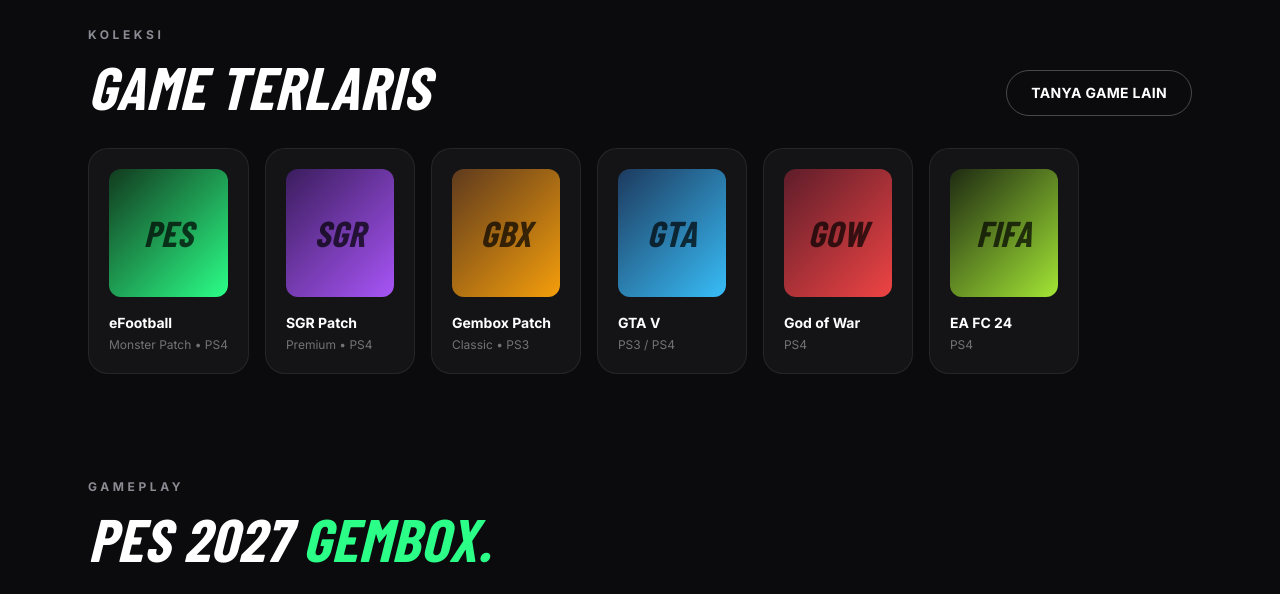
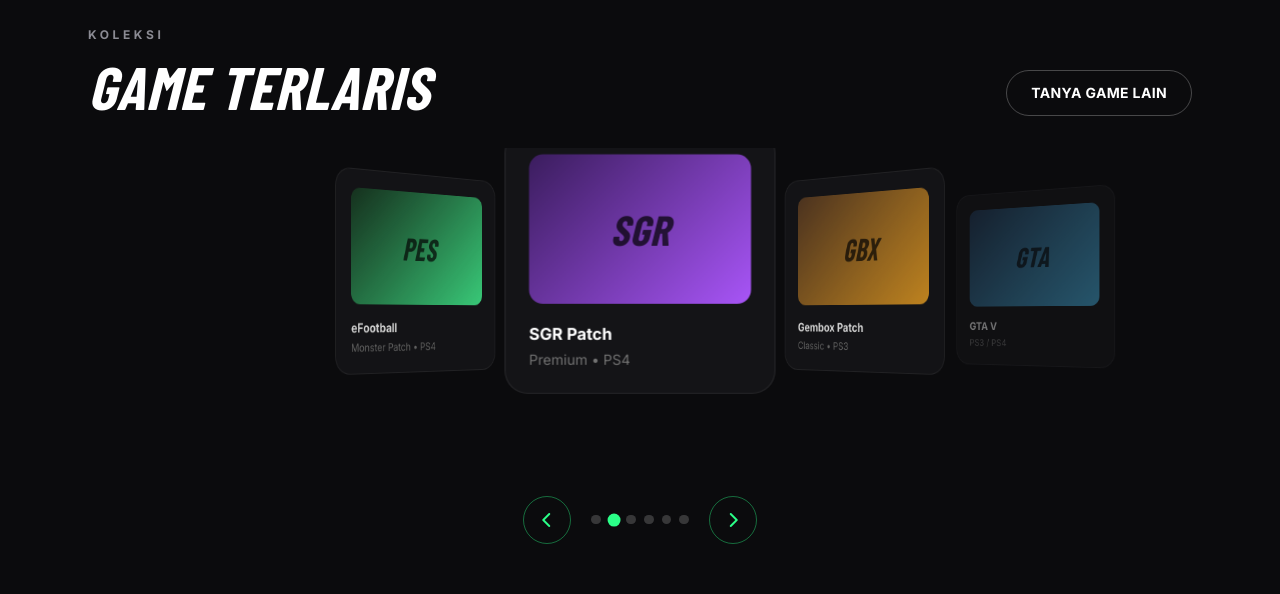
Before and after one commit to mandalaresearch/project-alvin, a plain HTML site: page index.html in a window 1280 px wide. Shown: the part 1500-2094 px from the top of the page. Drawn offline with nearby package versions, Linux system fonts and the light colour scheme; a web font is replaced by a local one.

Commit message:
Tambah carousel 3D coverflow + marquee ala apechain

```diff
--- a/index.html
+++ b/index.html
@@ -33,6 +33,24 @@
         .pulse-dot { animation: pulse 1.6s ease-in-out infinite; }
         @keyframes pulse { 0%,100% { opacity: 1; } 50% { opacity: .3; } }
         .game-card { min-width: 150px; }
+        /* ---- 3D coverflow carousel (ala apechain, orisinal) ---- */
+        .cf-stage { position: relative; height: 340px; perspective: 1400px; overflow: hidden; cursor: grab; touch-action: pan-y; }
+        .cf-stage.dragging { cursor: grabbing; }
+        .cf-card { position: absolute; left: 50%; top: 6px; width: 232px; margin-left: -116px; transform-style: preserve-3d;
+                   transition: transform .65s cubic-bezier(.22,.8,.28,1), opacity .65s ease, filter .65s ease; }
+        .cf-btn { width: 3rem; height: 3rem; border-radius: 9999px; border: 1px solid rgba(43,255,136,.4); color: #2BFF88;
+                  display: flex; align-items: center; justify-content: center; transition: all .25s ease; background: transparent; }
+        .cf-btn:hover { background: rgba(43,255,136,.12); transform: scale(1.06); }
+        .cf-dot { width: .6rem; height: .6rem; border-radius: 9999px; background: rgba(255,255,255,.18); transition: all .3s ease; padding: 0; border: 0; }
+        .cf-dot.on { background: #2BFF88; transform: scale(1.3); }
+        /* ---- marquee ---- */
+        .marquee { overflow: hidden; border-top: 1px solid rgba(255,255,255,.08); border-bottom: 1px solid rgba(255,255,255,.08);
+                   background: rgba(11,11,13,.65); padding: 1rem 0; }
+        .marquee-track { display: inline-flex; align-items: center; gap: 2.75rem; white-space: nowrap; padding-right: 2.75rem;
+                         font-size: clamp(1.9rem, 4.5vw, 3.2rem); animation: mq 24s linear infinite; }
+        .marquee-track i { color: #2BFF88; font-style: normal; font-size: .6em; }
+        .marquee-track .hollow { color: transparent; -webkit-text-stroke: 1px rgba(255,255,255,.55); }
+        @keyframes mq { to { transform: translateX(-50%); } }
         #webgl-bg { position: fixed; inset: 0; z-index: -1; pointer-events: none; }
         #webgl-bg canvas { display: block; width: 100%; height: 100%; }
         @media (prefers-reduced-motion: reduce) { .aurora-video { display: none; } }
@@ -141,32 +159,49 @@
             </div>
             <a href="https://wa.me/+6289524506743?text=Halo,%20mau%20tanya%20daftar%20game" class="hidden md:inline-block btn-outline px-6 py-3 text-sm font-bold tracking-wide">TANYA GAME LAIN</a>
         </div>
-        <div class="max-w-6xl mx-auto pl-6">
-            <div class="flex gap-4 overflow-x-auto no-scrollbar pr-6 pb-2">
-                <div class="card-dark game-card p-5">
+        <div class="max-w-6xl mx-auto px-6">
+            <div class="cf-stage" id="cfStage">
+                <div class="cf-card">
+                    <div class="card-dark p-5 h-full">
                         <div class="h-32 rounded-xl mb-4 flex items-center justify-center" style="background:linear-gradient(135deg,#123a1e,#2BFF88)"><span class="display text-4xl text-black/70">PES</span></div>
                         <h4 class="font-bold text-sm">eFootball</h4><p class="text-neutral-500 text-xs mt-1">Monster Patch • PS4</p>
                     </div>
-                <div class="card-dark game-card p-5">
+                </div>
+                <div class="cf-card">
+                    <div class="card-dark p-5 h-full">
                         <div class="h-32 rounded-xl mb-4 flex items-center justify-center" style="background:linear-gradient(135deg,#3b1d5e,#a855f7)"><span class="display text-4xl text-black/70">SGR</span></div>
                         <h4 class="font-bold text-sm">SGR Patch</h4><p class="text-neutral-500 text-xs mt-1">Premium • PS4</p>
                     </div>
-                <div class="card-dark game-card p-5">
+                </div>
+                <div class="cf-card">
+                    <div class="card-dark p-5 h-full">
                         <div class="h-32 rounded-xl mb-4 flex items-center justify-center" style="background:linear-gradient(135deg,#5e3a1d,#f59e0b)"><span class="display text-4xl text-black/70">GBX</span></div>
                         <h4 class="font-bold text-sm">Gembox Patch</h4><p class="text-neutral-500 text-xs mt-1">Classic • PS3</p>
                     </div>
-                <div class="card-dark game-card p-5">
+                </div>
+                <div class="cf-card">
+                    <div class="card-dark p-5 h-full">
                         <div class="h-32 rounded-xl mb-4 flex items-center justify-center" style="background:linear-gradient(135deg,#1d3a5e,#38bdf8)"><span class="display text-4xl text-black/70">GTA</span></div>
                         <h4 class="font-bold text-sm">GTA V</h4><p class="text-neutral-500 text-xs mt-1">PS3 / PS4</p>
                     </div>
-                <div class="card-dark game-card p-5">
+                </div>
+                <div class="cf-card">
+                    <div class="card-dark p-5 h-full">
                         <div class="h-32 rounded-xl mb-4 flex items-center justify-center" style="background:linear-gradient(135deg,#5e1d2a,#ef4444)"><span class="display text-4xl text-black/70">GOW</span></div>
                         <h4 class="font-bold text-sm">God of War</h4><p class="text-neutral-500 text-xs mt-1">PS4</p>
                     </div>
-                <div class="card-dark game-card p-5">
+                </div>
+                <div class="cf-card">
+                    <div class="card-dark p-5 h-full">
                         <div class="h-32 rounded-xl mb-4 flex items-center justify-center" style="background:linear-gradient(135deg,#1e2a12,#a3e635)"><span class="display text-4xl text-black/70">FIFA</span></div>
                         <h4 class="font-bold text-sm">EA FC 24</h4><p class="text-neutral-500 text-xs mt-1">PS4</p>
                     </div>
+                </div>
+            </div>
+            <div class="flex items-center justify-center gap-5 mt-2">
+                <button id="cfPrev" class="cf-btn" aria-label="Game sebelumnya"><i class="fas fa-chevron-left"></i></button>
+                <div class="flex gap-2" id="cfDots"></div>
+                <button id="cfNext" class="cf-btn" aria-label="Game berikutnya"><i class="fas fa-chevron-right"></i></button>
             </div>
         </div>
     </section>
@@ -182,6 +217,11 @@
         </div>
         <p class="text-xs text-neutral-600 mt-4">Sumber video: YouTube • Gameplay Gembox Patch di PS3</p>
     </section>
+
+    <!-- MARQUEE -->
+    <div class="marquee" aria-hidden="true">
+        <div class="marquee-track display"><span>SEWA PS3</span><i>✦</i><span class="hollow">SEWA PS4</span><i>✦</i><span>ANTAR GRATIS 2 KM</span><i>✦</i><span class="hollow">100+ GAME</span><i>✦</i><span>2 STICK</span><i>✦</i><span class="hollow">BOOKING MUDAH</span><i>✦</i><span>SEWA PS3</span><i>✦</i><span class="hollow">SEWA PS4</span><i>✦</i><span>ANTAR GRATIS 2 KM</span><i>✦</i><span class="hollow">100+ GAME</span><i>✦</i><span>2 STICK</span><i>✦</i><span class="hollow">BOOKING MUDAH</span><i>✦</i></div>
+    </div>
 
     <!-- HARGA -->
     <section id="harga" class="max-w-6xl mx-auto px-6 pb-24 scroll-mt-20">
@@ -522,6 +562,61 @@
     })();
     </script>
 
+    <!-- 3D coverflow carousel logic -->
+    <script>
+    (function(){
+        var stage = document.getElementById('cfStage');
+        if(!stage) return;
+        var cards = Array.prototype.slice.call(stage.children);
+        var n = cards.length, cur = 0, timer = null;
+        var dotsWrap = document.getElementById('cfDots');
+        cards.forEach(function(_, i){
+            var d = document.createElement('button');
+            d.className = 'cf-dot' + (i === 0 ? ' on' : '');
+            d.setAttribute('aria-label', 'Ke game ' + (i+1));
+            d.onclick = function(){ go(i); restart(); };
+            dotsWrap.appendChild(d);
+        });
+        var dots = Array.prototype.slice.call(dotsWrap.children);
+        var stepX = 252, stepZ = 200;
+
+        function layout(){
+            cards.forEach(function(card, i){
+                var off = i - cur, ax = Math.abs(off);
+                var x = off * stepX;
+                var z = (off === 0 ? 130 : 0) - ax * stepZ;
+                var ry = off === 0 ? 0 : (off > 0 ? -48 : 48);
+                card.style.transform = 'translateX(' + x + 'px) translateZ(' + z + 'px) rotateY(' + ry + 'deg)' + (off === 0 ? ' scale(1.06)' : '');
+                card.style.opacity = ax === 0 ? 1 : (ax === 1 ? 0.8 : (ax === 2 ? 0.42 : 0));
+                card.style.pointerEvents = ax > 2 ? 'none' : 'auto';
+                card.style.filter = off === 0 ? 'none' : 'saturate(.85)';
+                dots[i].classList.toggle('on', i === cur);
+            });
+        }
+        function go(i){ cur = (i + n) % n; layout(); }
+        function start(){ if(!timer) timer = setInterval(function(){ go(cur+1); }, 4200); }
+        function stop(){ if(timer){ clearInterval(timer); timer = null; } }
+        function restart(){ stop(); start(); }
+
+        document.getElementById('cfPrev').onclick = function(){ go(cur-1); restart(); };
+        document.getElementById('cfNext').onclick = function(){ go(cur+1); restart(); };
+        stage.addEventListener('mouseenter', stop);
+        stage.addEventListener('mouseleave', start);
+
+        var down = false, sx = 0, dx = 0;
+        stage.addEventListener('pointerdown', function(e){ down = true; sx = e.clientX; dx = 0; stage.classList.add('dragging'); stop(); });
+        addEventListener('pointermove', function(e){ if(down) dx = e.clientX - sx; });
+        addEventListener('pointerup', function(){
+            if(!down) return;
+            down = false; stage.classList.remove('dragging');
+            if(dx < -60) go(cur+1); else if(dx > 60) go(cur-1); else layout();
+            start();
+        });
+
+        layout(); start();
+    })();
+    </script>
+
 <!-- Floating WhatsApp -->
     <a href="https://wa.me/+6289524506743" target="_blank" aria-label="Chat WhatsApp"
        class="fixed bottom-24 md:bottom-6 right-6 z-50 w-14 h-14 rounded-full flex items-center justify-center shadow-lg hover:scale-110 transition"
```
Lines whose indentation alone changed are shown as unchanged.
